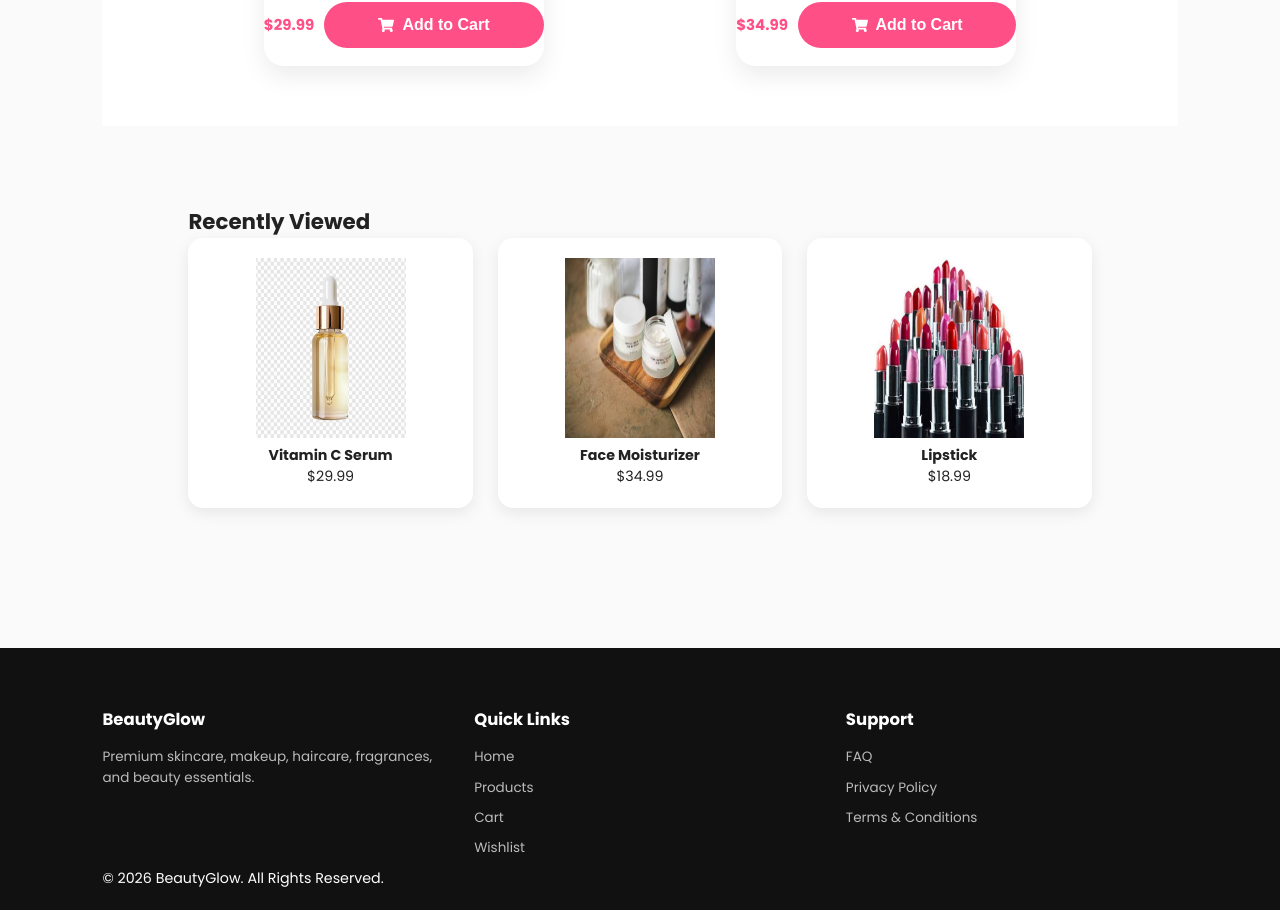
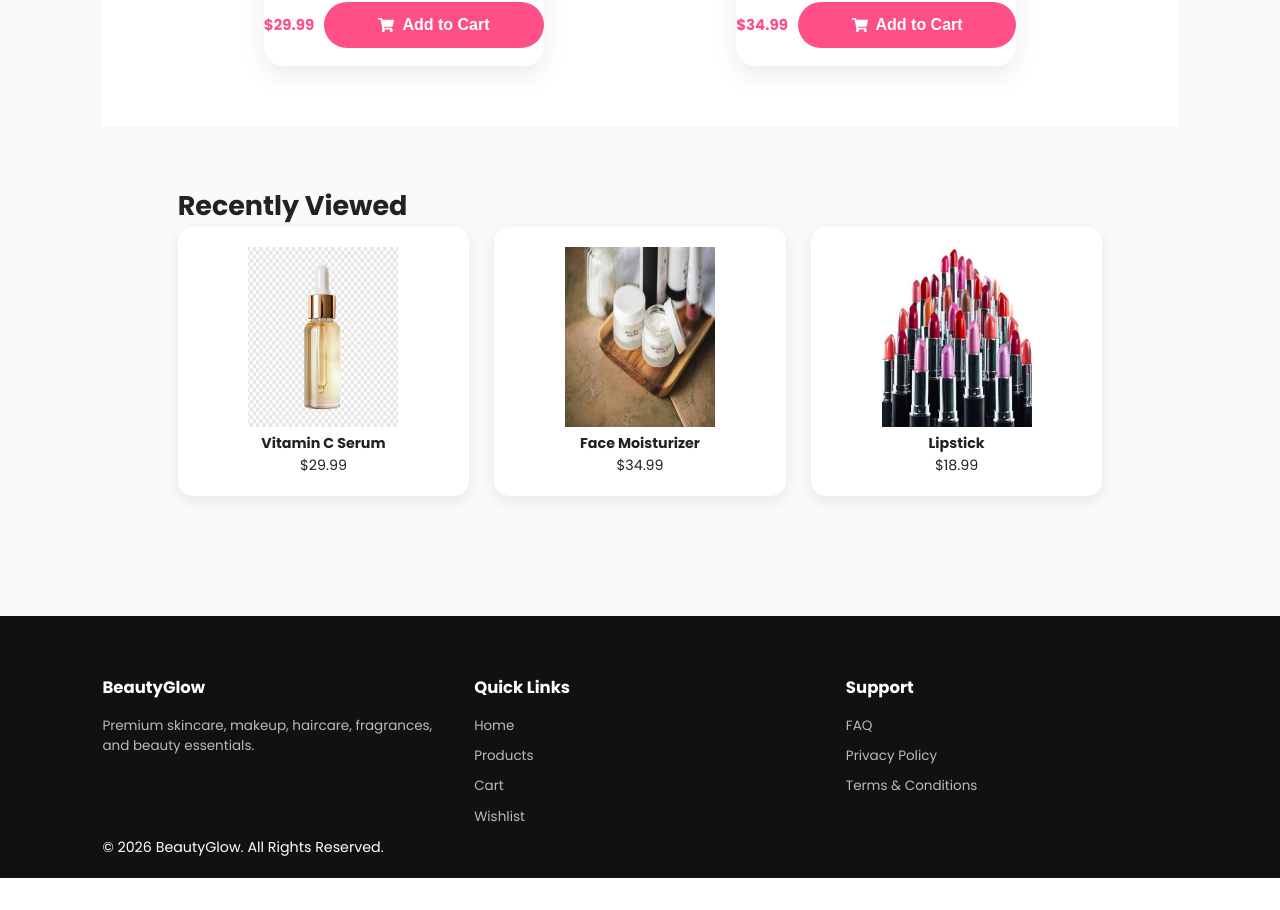
Before and after one commit to Gouthami101198/BeautyStore, a React (Vite) app: page /products/1 in a window 1280 px wide. Shown: the part 2798-3708 px from the top of the page. After the commit the page ends 3676 px from the top, so only its background shows below. Built offline with nearby package versions, Linux system fonts and the light colour scheme.

Commit message:
Adjust Recently Viewed section styles

```diff
--- a/src/components/RecentlyViewed/RecentlyViewed.css
+++ b/src/components/RecentlyViewed/RecentlyViewed.css
@@ -1,7 +1,10 @@
 .recently-viewed{
-    padding:80px 8%;
+     padding:60px 7%;
 }
 
+.recently-viewed h2{
+    font-size:1.8rem;
+}
 .recent-grid{
     display:grid;
     grid-template-columns:repeat(auto-fit,minmax(220px,1fr));
```
